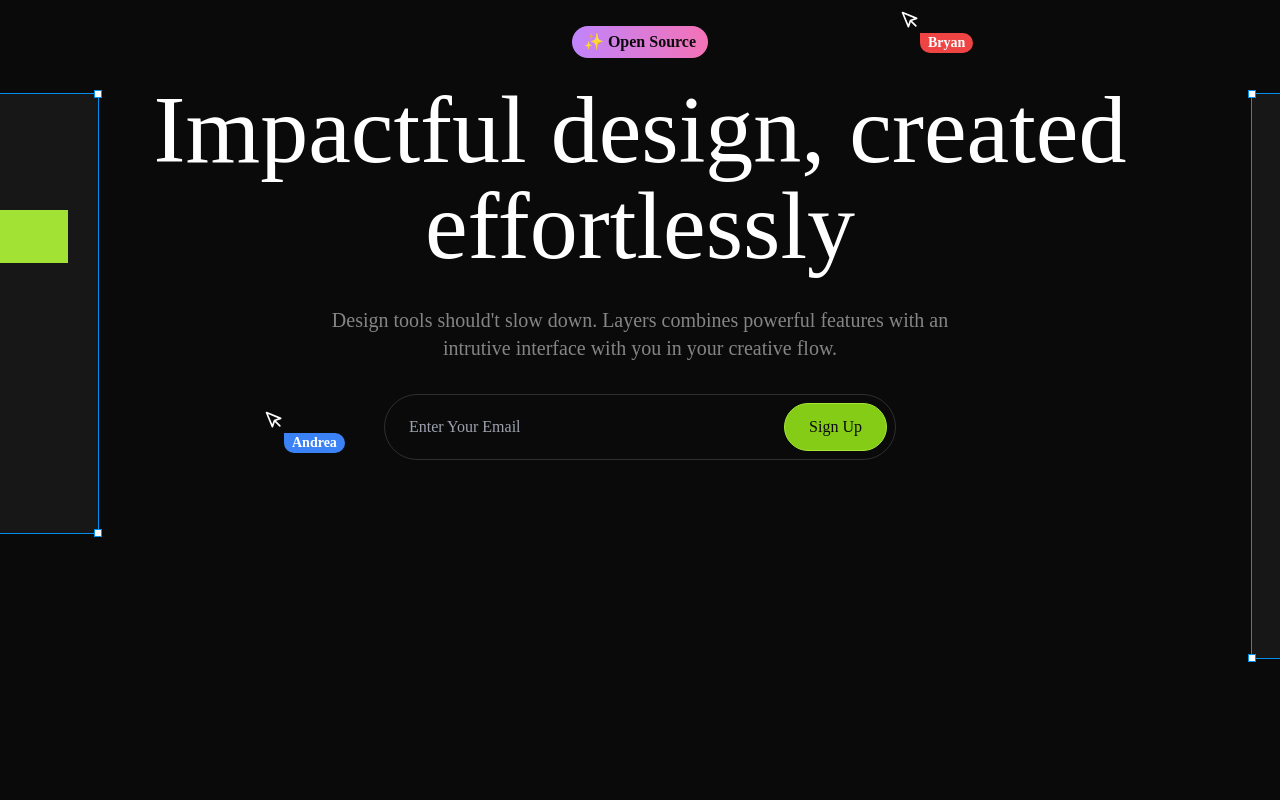
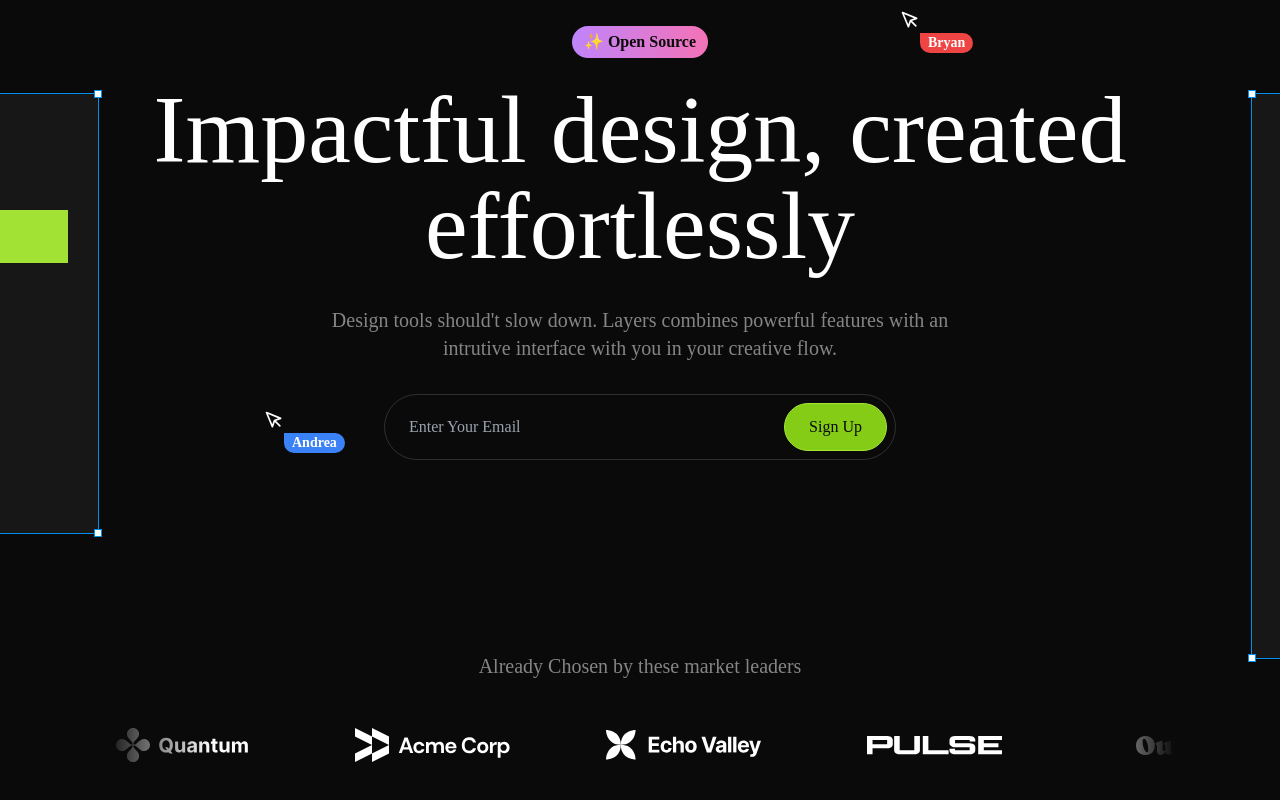
Before and after one commit to prithvikings/Course-Ai, a Next.js app: page / in a window 1280 px wide. Shown: the part 200-1000 px from the top of the page. Built offline with nearby package versions, Linux system fonts and the light colour scheme.

Commit message:
completed logo ticker section

```diff
--- a/src/app/page.tsx
+++ b/src/app/page.tsx
@@ -1,11 +1,13 @@
 import Navbar from "@/sections/Navbar";
 import Hero from "@/sections/Hero";
+import LogoTicker from "@/sections/LogoTicker";
 export default function Home() {
     return (
         <>
 
             <Navbar />
             <Hero />
+            <LogoTicker />
         </>
 
     )
--- a/src/sections/Hero.tsx
+++ b/src/sections/Hero.tsx
@@ -43,7 +43,7 @@
                     <input
                         type="email"
                         placeholder="Enter Your Email"
-                        className="bg-transparent px-4 md:flex-1"
+                        className="bg-transparent px-4 md:flex-1 w-full"
                     />
                     <Button
                         type="submit"
--- a/src/sections/LogoTicker.tsx
+++ b/src/sections/LogoTicker.tsx
@@ -6,7 +6,7 @@
 import apexLogo from "@/assets/images/apex.svg";
 import celestialLogo from "@/assets/images/celestial.svg";
 import twiceLogo from "@/assets/images/twice.svg";
-
+import Image from "next/image";
 const logos = [
     { name: "Quantum", image: quantumLogo },
     { name: "Acme Corp", image: acmeLogo },
@@ -19,5 +19,24 @@
 ];
 
 export default function LogoTicker() {
-    return <div>Logo Ticker</div>;
+    return (
+        <section className="py-24 overflow-x-clip">
+            <div className="container">
+                <h3 className="text-center text-xl text-white/50">
+                    Already Chosen by these market leaders
+                </h3>
+                <div className="overflow-hidden mt-12 [mask-image:linear-gradient(to_right,transparent,black_10%,black_90%,transparent)]">
+                    <div className="flex gap-24 pr-24">
+                        {logos.map((logo) => (
+                            <Image
+                                src={logo.image}
+                                key={logo.name}
+                                alt={logo.name}
+                            />
+                        ))}
+                    </div>
+                </div>
+            </div>
+        </section>
+    );
 }
```
